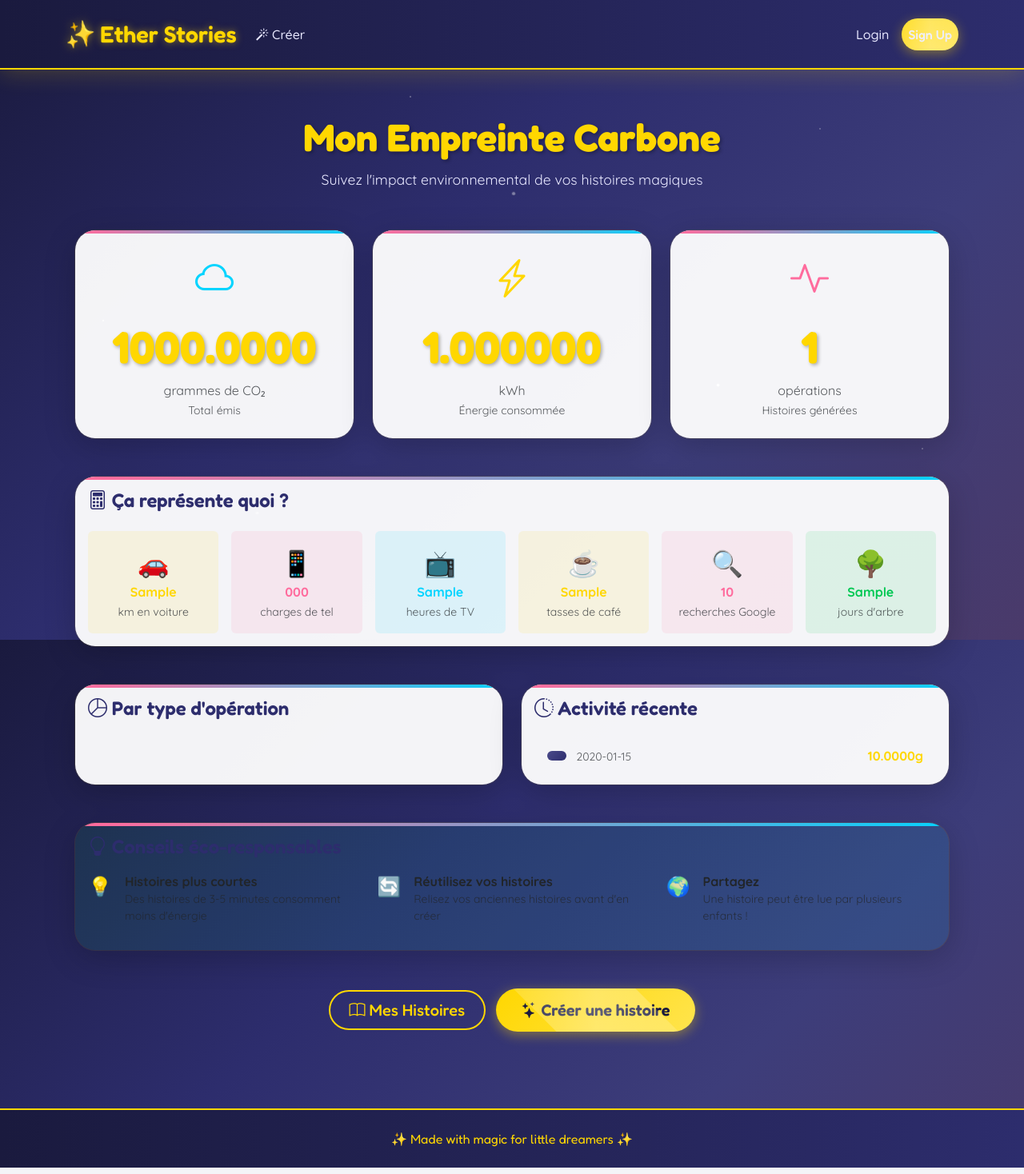
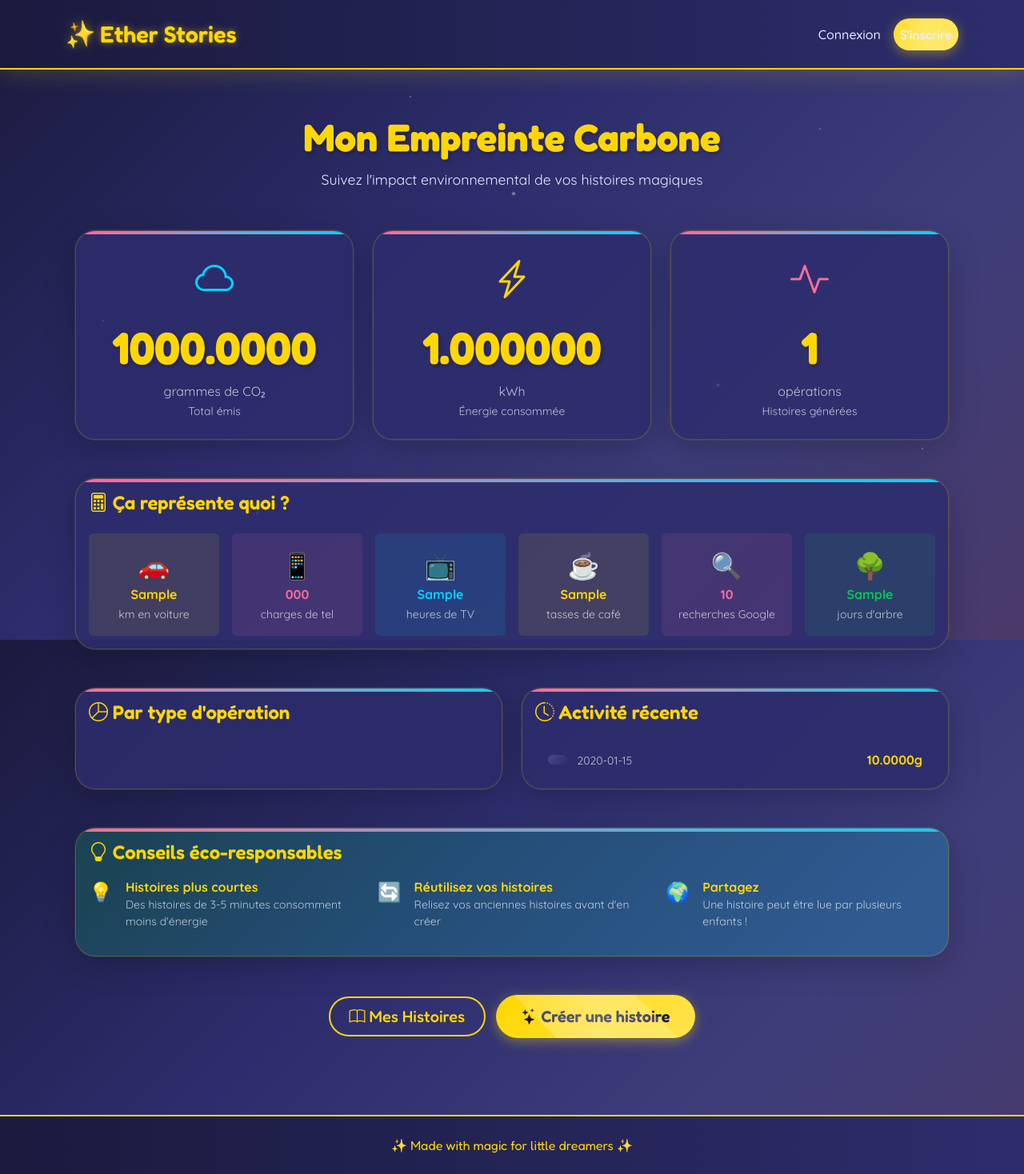
Before and after one commit to AbdessamadTzn/ether_stories, a FastAPI app: template app/templates/carbon_dashboard.html in a window 1280 px wide. Shown: the whole page at 80% size. Run offline with FastAPI, Linux system fonts and the light colour scheme; the template is opened without the code that fills it: most values are stand-ins (such as "Sample title", 1, 10 or a date in 2020); parts of the project's set-up code (start-up, migrations or seed data) failed here and were passed over.

Commit message:
Feat: update navigation links and improve carbon dashboard styling

```diff
--- a/app/templates/base.html
+++ b/app/templates/base.html
@@ -51,21 +51,17 @@
         </button>
         <div class="collapse navbar-collapse" id="navbarNav">
           <ul class="navbar-nav me-auto" id="navbarLinks">
-            <li class="nav-item">
-              <a class="nav-link" href="/create"
-                ><i class="bi bi-magic"></i> Créer</a
-              >
-            </li>
+            <!-- Dynamic links added by JS when logged in -->
           </ul>
           <ul class="navbar-nav ms-auto" id="navbarUser">
             <li class="nav-item">
-              <a class="nav-link" href="/login">Login</a>
+              <a class="nav-link" href="/login">Connexion</a>
             </li>
             <li class="nav-item">
               <a
                 class="nav-link btn btn-magical-primary text-white ms-2"
                 href="/signup"
-                >Sign Up</a
+                >S'inscrire</a
               >
             </li>
           </ul>
@@ -93,9 +89,12 @@
 
       const token = getCookie('access_token');
       if (token) {
-        // User is logged in - add My Stories link and logout button
+        // User is logged in - add navigation links
         const navbarLinks = document.getElementById('navbarLinks');
-        navbarLinks.innerHTML += `
+        navbarLinks.innerHTML = `
+          <li class="nav-item">
+            <a class="nav-link" href="/create"><i class="bi bi-magic"></i> Créer une histoire</a>
+          </li>
           <li class="nav-item">
             <a class="nav-link" href="/my-stories"><i class="bi bi-book"></i> Mes Histoires</a>
           </li>
@@ -110,7 +109,7 @@
             <span class="nav-link user-badge"><i class="bi bi-person-circle"></i> Connecté</span>
           </li>
           <li class="nav-item">
-            <a class="nav-link btn btn-outline-magical ms-2" href="#" onclick="logout()">Logout</a>
+            <a class="nav-link btn btn-outline-magical ms-2" href="#" onclick="logout()">Déconnexion</a>
           </li>
         `;
       }
--- a/app/templates/carbon_dashboard.html
+++ b/app/templates/carbon_dashboard.html
@@ -1,6 +1,26 @@
 {% extends "base.html" %} {% block title %}Mon Empreinte Carbone - Ether
 Stories{% endblock %} {% block content %}
-<div class="container mt-4">
+<style>
+  /* Carbon Dashboard specific styles */
+  .carbon-dashboard .card {
+    background: rgba(45, 45, 109, 0.85);
+    border: 1px solid rgba(255, 215, 0, 0.2);
+  }
+  .carbon-dashboard .card-title {
+    color: var(--magic-gold);
+  }
+  .carbon-dashboard .text-light-muted {
+    color: rgba(255, 255, 255, 0.7) !important;
+  }
+  .carbon-dashboard .list-group-item {
+    color: var(--magic-white);
+    border-color: rgba(255, 215, 0, 0.1);
+  }
+  .carbon-dashboard strong {
+    color: var(--magic-gold);
+  }
+</style>
+<div class="container mt-4 carbon-dashboard">
   <!-- Header -->
   <div class="text-center mb-5">
     <h1 class="display-5 text-magical-gold">
@@ -26,8 +46,8 @@ Stories{% endblock %} {% block content %}
           <h2 class="display-4 text-magical-gold" id="totalCO2">
             {{ "%.4f"|format(stats.total_emissions_kg * 1000) }}
           </h2>
-          <p class="text-muted mb-0">grammes de CO₂</p>
-          <small class="text-muted">Total émis</small>
+          <p class="text-light-muted mb-0">grammes de CO₂</p>
+          <small class="text-light-muted">Total émis</small>
         </div>
       </div>
     </div>
@@ -45,8 +65,8 @@ Stories{% endblock %} {% block content %}
           <h2 class="display-4 text-magical-gold">
             {{ "%.6f"|format(stats.total_energy_kwh) }}
           </h2>
-          <p class="text-muted mb-0">kWh</p>
-          <small class="text-muted">Énergie consommée</small>
+          <p class="text-light-muted mb-0">kWh</p>
+          <small class="text-light-muted">Énergie consommée</small>
         </div>
       </div>
     </div>
@@ -64,8 +84,8 @@ Stories{% endblock %} {% block content %}
           <h2 class="display-4 text-magical-gold">
             {{ stats.total_operations }}
           </h2>
-          <p class="text-muted mb-0">opérations</p>
-          <small class="text-muted">Histoires générées</small>
+          <p class="text-light-muted mb-0">opérations</p>
+          <small class="text-light-muted">Histoires générées</small>
         </div>
       </div>
     </div>
@@ -89,7 +109,7 @@ Stories{% endblock %} {% block content %}
                 <div class="fw-bold text-magical-gold">
                   {{ stats.equivalences.km_by_car }}
                 </div>
-                <small class="text-muted">km en voiture</small>
+                <small class="text-light-muted">km en voiture</small>
               </div>
             </div>
             <div class="col-6 col-md-4 col-lg-2">
@@ -101,7 +121,7 @@ Stories{% endblock %} {% block content %}
                 <div class="fw-bold text-magical-pink">
                   {{ stats.equivalences.smartphone_charges }}
                 </div>
-                <small class="text-muted">charges de tel</small>
+                <small class="text-light-muted">charges de tel</small>
               </div>
             </div>
             <div class="col-6 col-md-4 col-lg-2">
@@ -113,7 +133,7 @@ Stories{% endblock %} {% block content %}
                 <div class="fw-bold" style="color: var(--magic-cyan)">
                   {{ stats.equivalences.hours_of_tv }}
                 </div>
-                <small class="text-muted">heures de TV</small>
+                <small class="text-light-muted">heures de TV</small>
               </div>
             </div>
             <div class="col-6 col-md-4 col-lg-2">
@@ -125,7 +145,7 @@ Stories{% endblock %} {% block content %}
                 <div class="fw-bold text-magical-gold">
                   {{ stats.equivalences.cups_of_coffee }}
                 </div>
-                <small class="text-muted">tasses de café</small>
+                <small class="text-light-muted">tasses de café</small>
               </div>
             </div>
             <div class="col-6 col-md-4 col-lg-2">
@@ -137,7 +157,7 @@ Stories{% endblock %} {% block content %}
                 <div class="fw-bold text-magical-pink">
                   {{ stats.equivalences.google_searches|int }}
                 </div>
-                <small class="text-muted">recherches Google</small>
+                <small class="text-light-muted">recherches Google</small>
               </div>
             </div>
             <div class="col-6 col-md-4 col-lg-2">
@@ -149,7 +169,7 @@ Stories{% endblock %} {% block content %}
                 <div class="fw-bold" style="color: #00c853">
                   {{ stats.equivalences.trees_absorbed_daily }}
                 </div>
-                <small class="text-muted">jours d'arbre</small>
+                <small class="text-light-muted">jours d'arbre</small>
               </div>
             </div>
           </div>
@@ -173,7 +193,9 @@ Stories{% endblock %} {% block content %}
               class="list-group-item d-flex justify-content-between align-items-center"
               style="background: transparent"
             >
-              <span><i class="bi bi-book"></i> Génération d'histoires</span>
+              <span style="color: var(--magic-white)"
+                ><i class="bi bi-book"></i> Génération d'histoires</span
+              >
               <div>
                 <span class="badge bg-primary"
                   >{{ stats.breakdown.story_generation.count }} fois</span
@@ -190,7 +212,9 @@ Stories{% endblock %} {% block content %}
               class="list-group-item d-flex justify-content-between align-items-center"
               style="background: transparent"
             >
-              <span><i class="bi bi-translate"></i> Traductions</span>
+              <span style="color: var(--magic-white)"
+                ><i class="bi bi-translate"></i> Traductions</span
+              >
               <div>
                 <span class="badge bg-primary"
                   >{{ stats.breakdown.translation.count }} fois</span
@@ -206,7 +230,9 @@ Stories{% endblock %} {% block content %}
               class="list-group-item d-flex justify-content-between align-items-center"
               style="background: transparent"
             >
-              <span><i class="bi bi-volume-up"></i> Audio (TTS)</span>
+              <span style="color: var(--magic-white)"
+                ><i class="bi bi-volume-up"></i> Audio (TTS)</span
+              >
               <div>
                 <span class="badge bg-primary"
                   >{{ stats.breakdown.tts.count }} fois</span
@@ -222,7 +248,9 @@ Stories{% endblock %} {% block content %}
               class="list-group-item d-flex justify-content-between align-items-center"
               style="background: transparent"
             >
-              <span><i class="bi bi-image"></i> Images</span>
+              <span style="color: var(--magic-white)"
+                ><i class="bi bi-image"></i> Images</span
+              >
               <div>
                 <span class="badge bg-primary"
                   >{{ stats.breakdown.image_generation.count }} fois</span
@@ -237,7 +265,7 @@ Stories{% endblock %} {% block content %}
             {% endif %}
           </div>
           {% else %}
-          <p class="text-muted text-center py-4">
+          <p class="text-light-muted text-center py-4">
             <i class="bi bi-inbox" style="font-size: 2rem"></i><br />
             Pas encore de données
           </p>
@@ -278,7 +306,7 @@ Stories{% endblock %} {% block content %}
                   ></i>
                   {% endif %}
                 </span>
-                <small class="text-muted ms-2"
+                <small class="text-light-muted ms-2"
                   >{{ emission.created_at[:10] }}</small
                 >
               </div>
@@ -289,7 +317,7 @@ Stories{% endblock %} {% block content %}
             {% endfor %}
           </div>
           {% else %}
-          <p class="text-muted text-center py-4">
+          <p class="text-light-muted text-center py-4">
             <i class="bi bi-inbox" style="font-size: 2rem"></i><br />
             Pas encore d'activité
           </p>
@@ -307,8 +335,8 @@ Stories{% endblock %} {% block content %}
         style="
           background: linear-gradient(
             135deg,
-            rgba(0, 200, 83, 0.1),
-            rgba(0, 212, 255, 0.1)
+            rgba(0, 200, 83, 0.2),
+            rgba(0, 212, 255, 0.2)
           );
         "
       >
@@ -322,7 +350,7 @@ Stories{% endblock %} {% block content %}
                 <span class="me-3" style="font-size: 1.5rem">💡</span>
                 <div>
                   <strong>Histoires plus courtes</strong>
-                  <p class="text-muted small mb-0">
+                  <p class="text-light-muted small mb-0">
                     Des histoires de 3-5 minutes consomment moins d'énergie
                   </p>
                 </div>
@@ -333,7 +361,7 @@ Stories{% endblock %} {% block content %}
                 <span class="me-3" style="font-size: 1.5rem">🔄</span>
                 <div>
                   <strong>Réutilisez vos histoires</strong>
-                  <p class="text-muted small mb-0">
+                  <p class="text-light-muted small mb-0">
                     Relisez vos anciennes histoires avant d'en créer
                   </p>
                 </div>
@@ -344,7 +372,7 @@ Stories{% endblock %} {% block content %}
                 <span class="me-3" style="font-size: 1.5rem">🌍</span>
                 <div>
                   <strong>Partagez</strong>
-                  <p class="text-muted small mb-0">
+                  <p class="text-light-muted small mb-0">
                     Une histoire peut être lue par plusieurs enfants !
                   </p>
                 </div>
--- a/app/templates/home.html
+++ b/app/templates/home.html
@@ -9,10 +9,7 @@
   </p>
   <div class="d-flex gap-3 justify-content-center flex-wrap">
     <a href="/create" class="btn btn-magical-primary btn-lg px-5">
-      <i class="bi bi-stars"></i> Créer une histoire
-    </a>
-    <a href="/login" class="btn btn-outline-magical btn-lg px-4">
-      <i class="bi bi-person"></i> Se connecter
+      <i class="bi bi-magic"></i> Créer une histoire
     </a>
   </div>
 </div>
```
